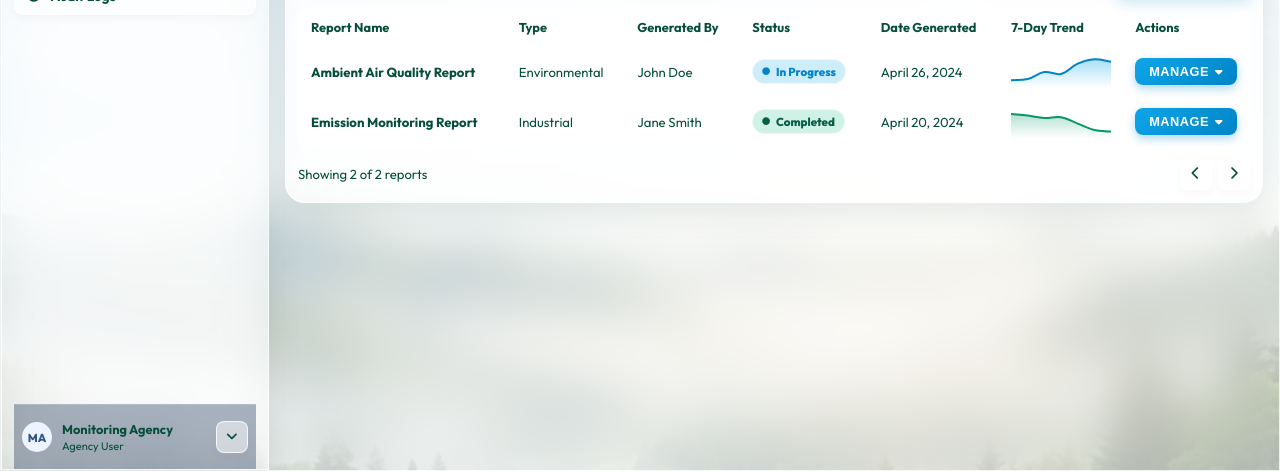
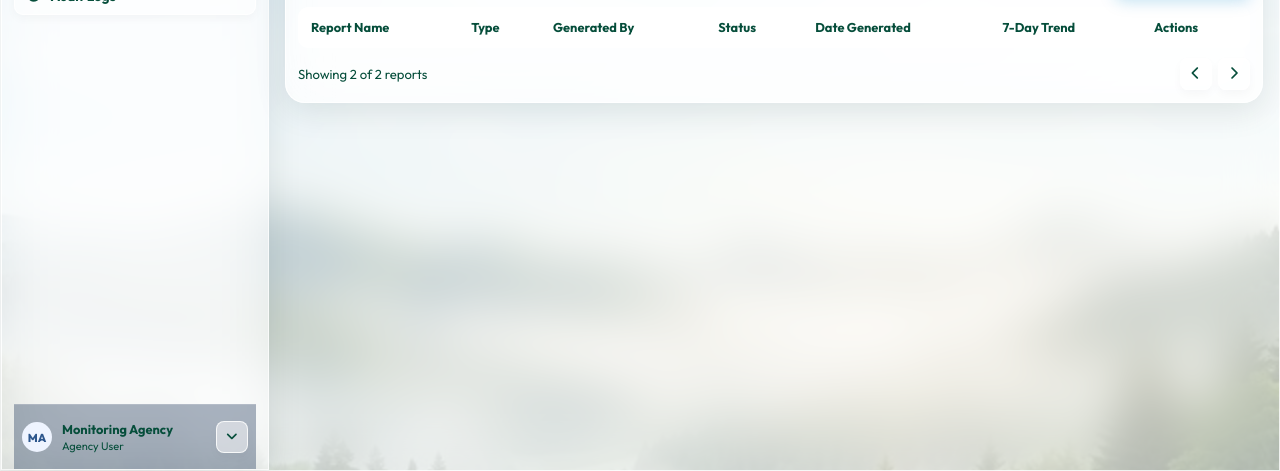
Before and after one commit to Nidhi194/AQI_Reporting_Tool, a website: page public/pages/agency-dash.html in a window 1280 px wide. Shown: the part 331-802 px from the top of the page. Drawn offline with nearby package versions, Linux system fonts and the light colour scheme; no server answers; sample sign-in values are in the browser's storage; a small style sheet from the web is missing.

Commit message:
dead commmitt

```diff
--- a/public/pages/agency-dash.html
+++ b/public/pages/agency-dash.html
@@ -212,34 +212,7 @@
                             </tr>
                         </thead>
                         <tbody id="tbodyReports">
-                            <!-- Dynamic report rows will be injected here -->
-                            <!-- Placeholder rows only for UI preview -->
-                            <tr data-report-row data-report-id="RPT-0001">
-                                <td>Ambient Air Quality Report</td>
-                                <td>Environmental</td>
-                                <td>John Doe</td>
-                                <td><span class="status-badge status-in-progress"><i class="fa-solid fa-circle"></i>In Progress</span></td>
-                                <td>April 26, 2024</td>
-                                <td class="sparkline-cell"><div class="sparkline-wrap"><canvas class="sparkline-canvas"></canvas></div></td>
-                                <td class="actions-cell">
-                                    <button id="btnRowActionRpt0001" name="row_action" value="RPT-0001" class="btn-row-action btn-action-pop" type="button" aria-haspopup="true" aria-expanded="false" aria-label="Open row actions">
-                                        Manage <i class="fa-solid fa-caret-down"></i>
-                                    </button>
-                                </td>
-                            </tr>
-                            <tr data-report-row data-report-id="RPT-0002">
-                                <td>Emission Monitoring Report</td>
-                                <td>Industrial</td>
-                                <td>Jane Smith</td>
-                                <td><span class="status-badge status-completed"><i class="fa-solid fa-circle"></i>Completed</span></td>
-                                <td>April 20, 2024</td>
-                                <td class="sparkline-cell"><div class="sparkline-wrap"><canvas class="sparkline-canvas"></canvas></div></td>
-                                <td class="actions-cell">
-                                    <button id="btnRowActionRpt0002" name="row_action" value="RPT-0002" class="btn-row-action btn-action-pop" type="button" aria-haspopup="true" aria-expanded="false" aria-label="Open row actions">
-                                        Manage <i class="fa-solid fa-caret-down"></i>
-                                    </button>
-                                </td>
-                            </tr>
+                            <!-- Dynamic report rows will be injected here instantly by JavaScript -->
                         </tbody>
                     </table>
 
```
